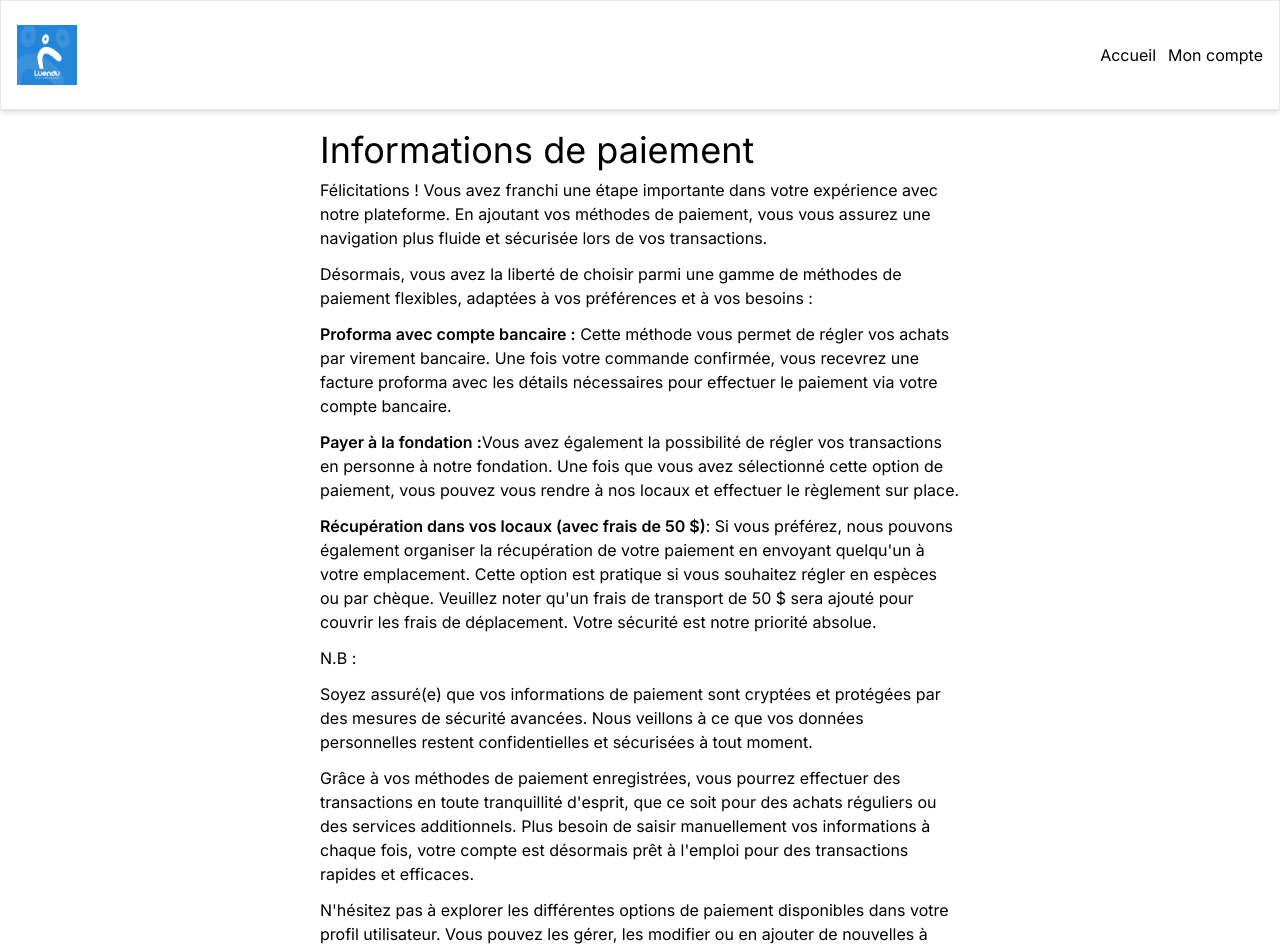
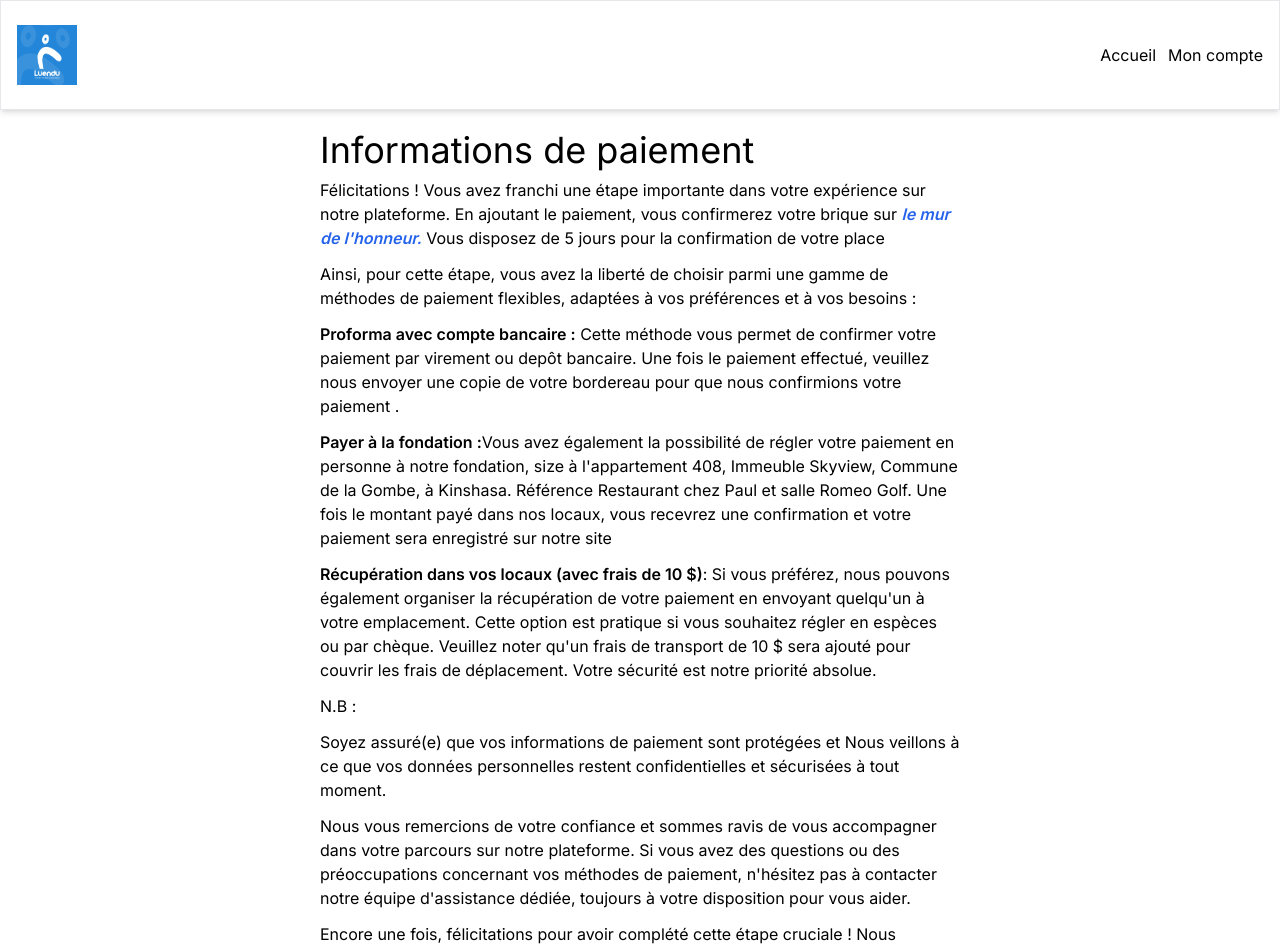
Before and after one commit to zion21-m/luendu, a Next.js app: page /informations-de-paiement in a window 1280 px wide. Shown: the top 949 px of the page. Built offline with nearby package versions, Linux system fonts and the light colour scheme.

Commit message:
update page

```diff
--- a/app/informations-de-paiement/page.js
+++ b/app/informations-de-paiement/page.js
@@ -7,59 +7,50 @@ const Page = () => {
       <div className="flex flex-col gap-3">
         <p>
           Félicitations ! Vous avez franchi une étape importante dans votre
-          expérience avec notre plateforme. En ajoutant vos méthodes de
-          paiement, vous vous assurez une navigation plus fluide et sécurisée
-          lors de vos transactions.
+          expérience sur notre plateforme. En ajoutant le paiement, vous
+          confirmerez votre brique sur{" "}
+          <span className="font-semibold italic text-blue-600">
+            le mur de l&apos;honneur.
+          </span>{" "}
+          Vous disposez de 5 jours pour la confirmation de votre place
         </p>{" "}
         <p>
-          Désormais, vous avez la liberté de choisir parmi une gamme de méthodes
-          de paiement flexibles, adaptées à vos préférences et à vos besoins :
+          Ainsi, pour cette étape, vous avez la liberté de choisir parmi une
+          gamme de méthodes de paiement flexibles, adaptées à vos préférences et
+          à vos besoins :
         </p>
         <p>
           <span className="font-semibold">Proforma avec compte bancaire :</span>{" "}
-          Cette méthode vous permet de régler vos achats par virement bancaire.
-          Une fois votre commande confirmée, vous recevrez une facture proforma
-          avec les détails nécessaires pour effectuer le paiement via votre
-          compte bancaire.{" "}
+          Cette méthode vous permet de confirmer votre paiement par virement ou
+          depôt bancaire. Une fois le paiement effectué, veuillez nous envoyer
+          une copie de votre bordereau pour que nous confirmions votre paiement
+          .{" "}
         </p>
         <p>
           <span className="font-semibold">Payer à la fondation :</span>
-          Vous avez également la possibilité de régler vos transactions en
-          personne à notre fondation. Une fois que vous avez sélectionné cette
-          option de paiement, vous pouvez vous rendre à nos locaux et effectuer
-          le règlement sur place.
+          Vous avez également la possibilité de régler votre paiement en
+          personne à notre fondation, size à l&apos;appartement 408, Immeuble
+          Skyview, Commune de la Gombe, à Kinshasa. Référence Restaurant chez
+          Paul et salle Romeo Golf. Une fois le montant payé dans nos locaux,
+          vous recevrez une confirmation et votre paiement sera enregistré sur
+          notre site
         </p>{" "}
         <p>
           <span className="font-semibold">
-            Récupération dans vos locaux (avec frais de 50 $)
+            Récupération dans vos locaux (avec frais de 10 $)
           </span>
           : Si vous préférez, nous pouvons également organiser la récupération
           de votre paiement en envoyant quelqu&apos;un à votre emplacement.
           Cette option est pratique si vous souhaitez régler en espèces ou par
-          chèque. Veuillez noter qu&apos;un frais de transport de 50 $ sera
+          chèque. Veuillez noter qu&apos;un frais de transport de 10 $ sera
           ajouté pour couvrir les frais de déplacement. Votre sécurité est notre
           priorité absolue.
         </p>{" "}
         <p>N.B :</p>
         <p>
-          Soyez assuré(e) que vos informations de paiement sont cryptées et
-          protégées par des mesures de sécurité avancées. Nous veillons à ce que
-          vos données personnelles restent confidentielles et sécurisées à tout
-          moment.
-        </p>
-        <p>
-          Grâce à vos méthodes de paiement enregistrées, vous pourrez effectuer
-          des transactions en toute tranquillité d&apos;esprit, que ce soit pour
-          des achats réguliers ou des services additionnels. Plus besoin de
-          saisir manuellement vos informations à chaque fois, votre compte est
-          désormais prêt à l&apos;emploi pour des transactions rapides et
-          efficaces.
-        </p>
-        <p>
-          N&apos;hésitez pas à explorer les différentes options de paiement
-          disponibles dans votre profil utilisateur. Vous pouvez les gérer, les
-          modifier ou en ajouter de nouvelles à tout moment, selon vos besoins
-          évolutifs.
+          Soyez assuré(e) que vos informations de paiement sont protégées et
+          Nous veillons à ce que vos données personnelles restent
+          confidentielles et sécurisées à tout moment.
         </p>
         <p>
           Nous vous remercions de votre confiance et sommes ravis de vous
```
